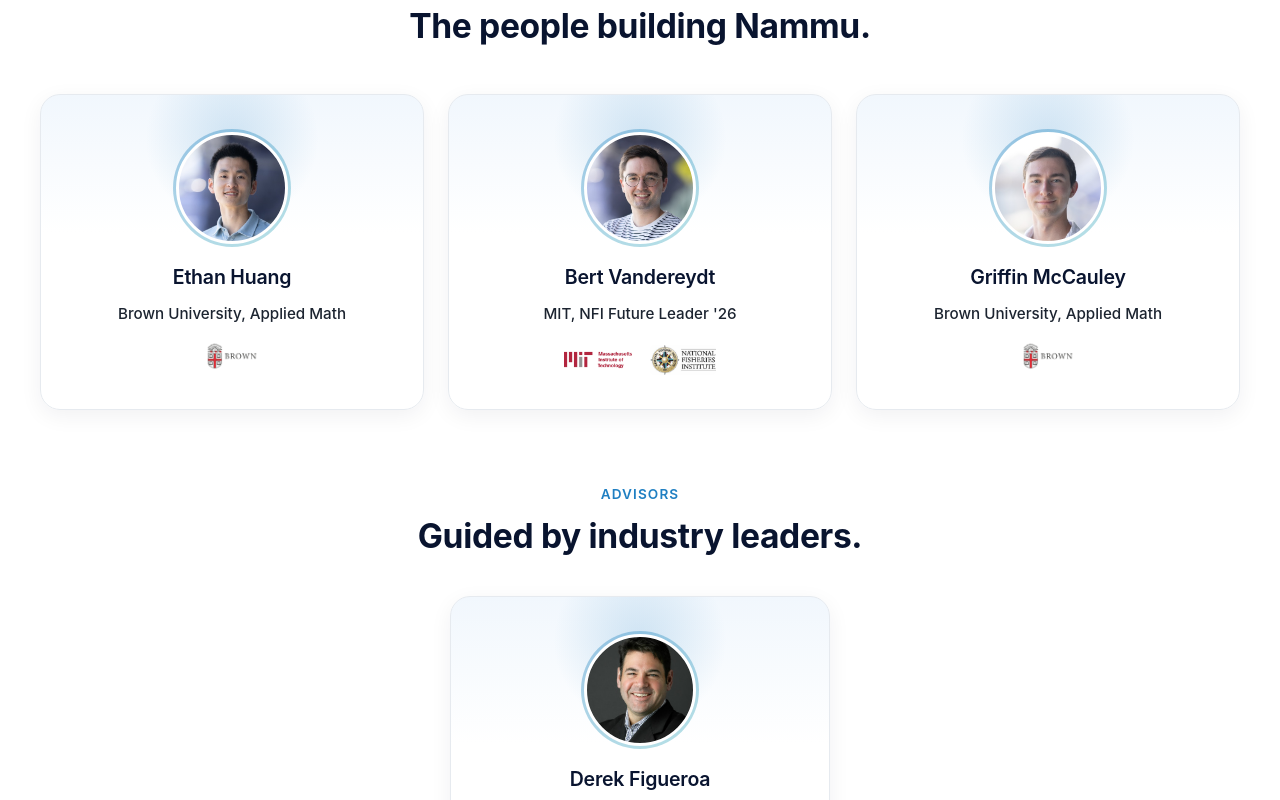
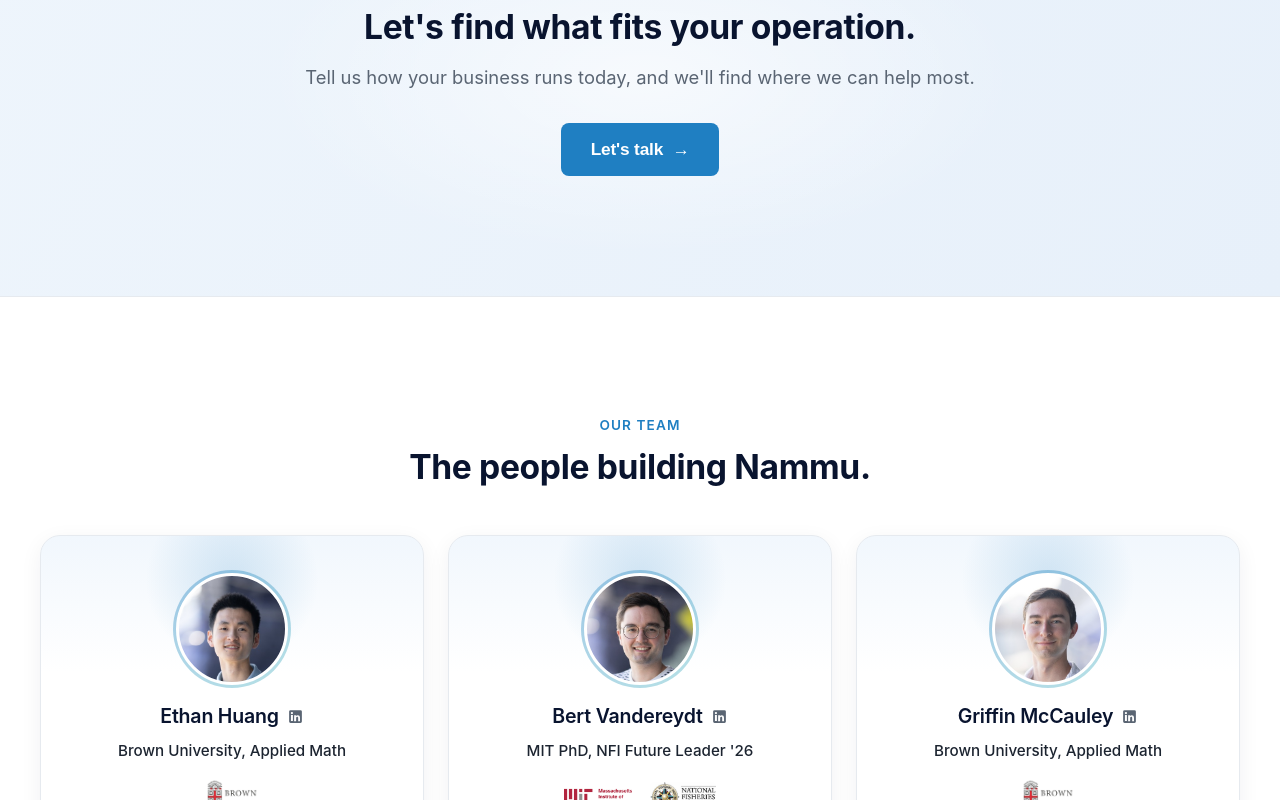
Before and after one commit to nammu-inc/website-frontend, a React (Create React App) app: page / in a window 1280 px wide. Shown: the part 4420-5220 px from the top of the page. Built offline with nearby package versions, Linux system fonts and the light colour scheme.

Commit message:
enhance: misc.

```diff
--- a/src/pages/Home.js
+++ b/src/pages/Home.js
@@ -5,12 +5,14 @@
 import Team from "./sections/Team";
 import FAQ from "./sections/FAQ";
 import Press from "./sections/Press";
+import CTA from "./sections/CTA";
 
 const Home = () => (
   <>
     <Hero />
     <Testimonials />
     <Capabilities />
+    <CTA />
     <Team />
     <Press />
     <FAQ />
--- /dev/null
+++ b/src/pages/sections/CTA.js
@@ -0,0 +1,59 @@
+import React from "react";
+import { sharedStyles } from "../../styles";
+import { Section, SectionHeading, Reveal, Button } from "../../components/ui";
+import { useDemo } from "../../components/DemoContext";
+
+const C = sharedStyles.colors;
+
+// Mid-scroll conversion band: after the viewer has seen the capabilities, this
+// continues the "we meet you where you are / many ways to work with us" narrative
+// rather than re-pitching a fixed demo (we already say "Book a Demo" in the nav
+// and hero). The framing is consultative — tell us your problem, we'll figure out
+// what fits — so it reads as an open conversation, not "watch this one product."
+// Kept light (soft accent tint, not a hard navy block) so it's a gentle divider.
+const CTA = () => {
+  const openDemo = useDemo();
+
+  return (
+    <Section
+      background={C.surface}
+      style={{
+        position: "relative",
+        overflow: "hidden",
+        textAlign: "center",
+        background: "linear-gradient(120deg, #eef5fc 0%, #e7f0fa 100%)",
+        borderTop: `1px solid ${C.line}`,
+        borderBottom: `1px solid ${C.line}`,
+      }}
+    >
+      <div
+        aria-hidden="true"
+        style={{
+          position: "absolute",
+          top: "50%",
+          left: "50%",
+          width: "min(760px, 88%)",
+          height: "360px",
+          transform: "translate(-50%, -50%)",
+          background: `radial-gradient(ellipse at center, ${C.white} 0%, transparent 70%)`,
+          opacity: 0.6,
+          pointerEvents: "none",
+        }}
+      />
+      <Reveal style={{ position: "relative" }}>
+        <SectionHeading
+          eyebrow="Work with us"
+          title="Let's find what fits your operation."
+          subtitle="Tell us how your business runs today, and we'll find where we can help most."
+        />
+        <div style={{ display: "flex", justifyContent: "center", marginTop: "30px" }}>
+          <Button variant="accent" size="lg" arrow onClick={openDemo}>
+            Let's talk
+          </Button>
+        </div>
+      </Reveal>
+    </Section>
+  );
+};
+
+export default CTA;
--- a/src/pages/sections/Press.js
+++ b/src/pages/sections/Press.js
@@ -25,13 +25,13 @@
 // articles featured in the carousel). Per-logo heights even out apparent size;
 // each sits in a white chip so the mixed wordmarks / marks read consistently.
 const STRIP_LOGOS = [
+  { name: "IntraFish", src: intrafishLogo, h: 18 },
+  { name: "SeafoodSource", src: seafoodSourceLogo, h: 26 },
+  { name: "Expana", src: expanaLogo, h: 20 },
+  { name: "Undercurrent News", src: undercurrentLogo, h: 30 },
   { name: "Perishable News", src: perishableLogo, h: 20 },
   { name: "Seafood News", src: seafoodNewsLogo, h: 27 },
-  { name: "SeafoodSource", src: seafoodSourceLogo, h: 26 },
   { name: "Yahoo", src: yahooLogo, h: 34 },
-  { name: "IntraFish", src: intrafishLogo, h: 18 },
-  { name: "Undercurrent News", src: undercurrentLogo, h: 30 },
-  { name: "Expana", src: expanaLogo, h: 20 },
 ];
 
 // Real coverage, newest first.
--- a/src/pages/sections/Team.js
+++ b/src/pages/sections/Team.js
@@ -23,19 +23,21 @@
     accolades: ["Brown University, Applied Math"],
     logos: [{ src: brownLogo, h: 30 }],
     photo: ethanPhoto,
-    photoSize: "200%",
-    photoPos: "40% 16%",
+    photoSize: "215%",
+    photoPos: "40% 12%",
+    linkedin: "https://www.linkedin.com/in/ethanhuang218/",
   },
   {
     name: "Bert Vandereydt",
-    accolades: ["MIT, NFI Future Leader '26"],
+    accolades: ["MIT PhD, NFI Future Leader '26"],
     logos: [
       { src: mitLogo, h: 38 },
       { src: nfiLogo, h: 30 },
     ],
     photo: bertPhoto,
-    photoSize: "175%",
-    photoPos: "54% 24%",
+    photoSize: "195%",
+    photoPos: "54% 20%",
+    linkedin: "https://www.linkedin.com/in/bertvandereydt/",
   },
   {
     name: "Griffin McCauley",
@@ -44,6 +46,7 @@
     photo: griffinPhoto,
     photoSize: "185%",
     photoPos: "52% 16%",
+    linkedin: "https://www.linkedin.com/in/griffin-mccauley-187b6423a/",
   },
 ];
 
@@ -60,7 +63,8 @@
     ],
     photo: derekPhoto,
     photoSize: "115%",
-    photoPos: "62% 32%",
+    photoPos: "62% 23%",
+    linkedin: "https://www.linkedin.com/in/derekfigueroa/",
   },
 ];
 
@@ -94,11 +98,17 @@
   </div>
 );
 
+const LinkedInIcon = ({ size = 18 }) => (
+  <svg width={size} height={size} viewBox="0 0 24 24" fill="currentColor" aria-hidden="true">
+    <path d="M19 3a2 2 0 0 1 2 2v14a2 2 0 0 1-2 2H5a2 2 0 0 1-2-2V5a2 2 0 0 1 2-2h14zM8.34 18.34V9.94H5.56v8.4h2.78zM6.95 8.7a1.61 1.61 0 1 0 0-3.22 1.61 1.61 0 0 0 0 3.22zm11.39 9.64v-4.6c0-2.46-1.31-3.6-3.06-3.6a2.64 2.64 0 0 0-2.4 1.32v-1.13H10.1c.04.78 0 8.4 0 8.4h2.78v-4.69c0-.25.02-.5.09-.68.2-.5.66-1.01 1.42-1.01 1 0 1.4.76 1.4 1.88v4.5h2.55z" />
+  </svg>
+);
+
 const PersonCard = ({ p, styles }) => (
   <div className="nm-team-card" style={styles.card}>
     <div style={styles.glow} aria-hidden="true" />
-    <div style={styles.ring}>
-      {p.photo ? (
+    {(() => {
+      const photoEl = p.photo ? (
         <div
           role="img"
           aria-label={p.name}
@@ -106,9 +116,40 @@
         />
       ) : (
         <PersonAvatar size={112} />
+      );
+      return (
+        <div style={styles.ring}>
+          {p.linkedin ? (
+            <a
+              href={p.linkedin}
+              target="_blank"
+              rel="noopener noreferrer"
+              aria-label={`${p.name} on LinkedIn`}
+              style={{ display: "block", borderRadius: "50%" }}
+            >
+              {photoEl}
+            </a>
+          ) : (
+            photoEl
+          )}
+        </div>
+      );
+    })()}
+    <div style={styles.nameRow}>
+      <h3 style={styles.name}>{p.name}</h3>
+      {p.linkedin && (
+        <a
+          href={p.linkedin}
+          target="_blank"
+          rel="noopener noreferrer"
+          aria-label={`${p.name} on LinkedIn`}
+          className="nm-team-linkedin"
+          style={styles.linkedin}
+        >
+          <LinkedInIcon size={17} />
+        </a>
       )}
     </div>
-    <h3 style={styles.name}>{p.name}</h3>
     {p.role && <div style={styles.role}>{p.role}</div>}
     <ul style={styles.accolades}>
       {p.accolades.map((a) => (
@@ -182,8 +223,9 @@
     name: {
       ...sharedStyles.typography.h3,
       fontSize: "1.22rem",
+      lineHeight: 1.1,
       color: C.navy,
-      margin: "18px 0 0",
+      margin: 0,
       position: "relative",
     },
     role: {
@@ -222,6 +264,21 @@
       marginTop: "18px",
       position: "relative",
     },
+    nameRow: {
+      display: "flex",
+      alignItems: "center",
+      justifyContent: "center",
+      gap: "8px",
+      marginTop: "18px",
+    },
+    linkedin: {
+      display: "inline-flex",
+      alignItems: "center",
+      justifyContent: "center",
+      color: C.slate,
+      transition: "color 0.2s ease",
+      position: "relative",
+    },
     foundersGrid: {
       display: "grid",
       gridTemplateColumns: isMobile ? "1fr" : "repeat(3, 1fr)",
@@ -244,6 +301,7 @@
     <Section background={C.white} id="team">
       <style>{`
         .nm-team-card:hover { transform: translateY(-4px); box-shadow: 0 16px 34px rgba(9,20,47,0.11); }
+        .nm-team-linkedin:hover { color: ${C.accent}; }
         @media (prefers-reduced-motion: reduce){ .nm-team-card:hover { transform: none; } }
       `}</style>
       <SectionHeading eyebrow="Our team" title="The people building Nammu." />
```
Also changed, not shown: 1 other file (tests, documents, lock files or other folders).
